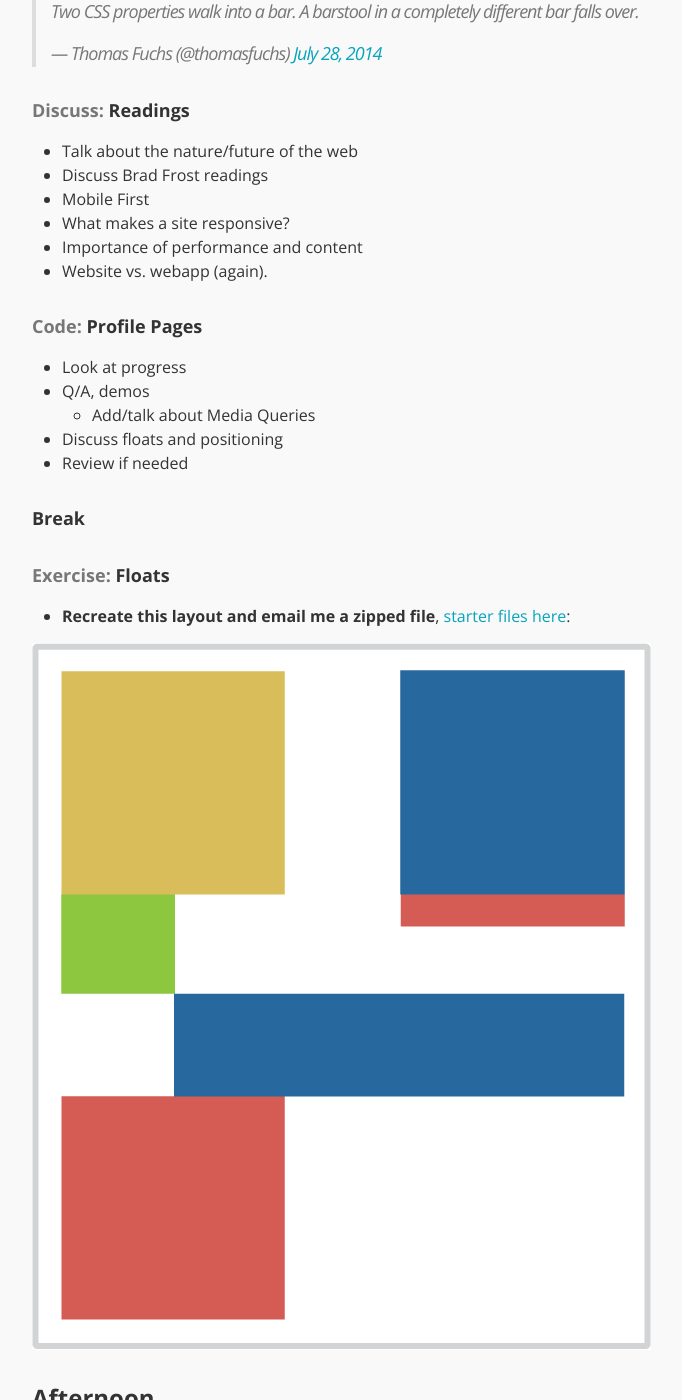
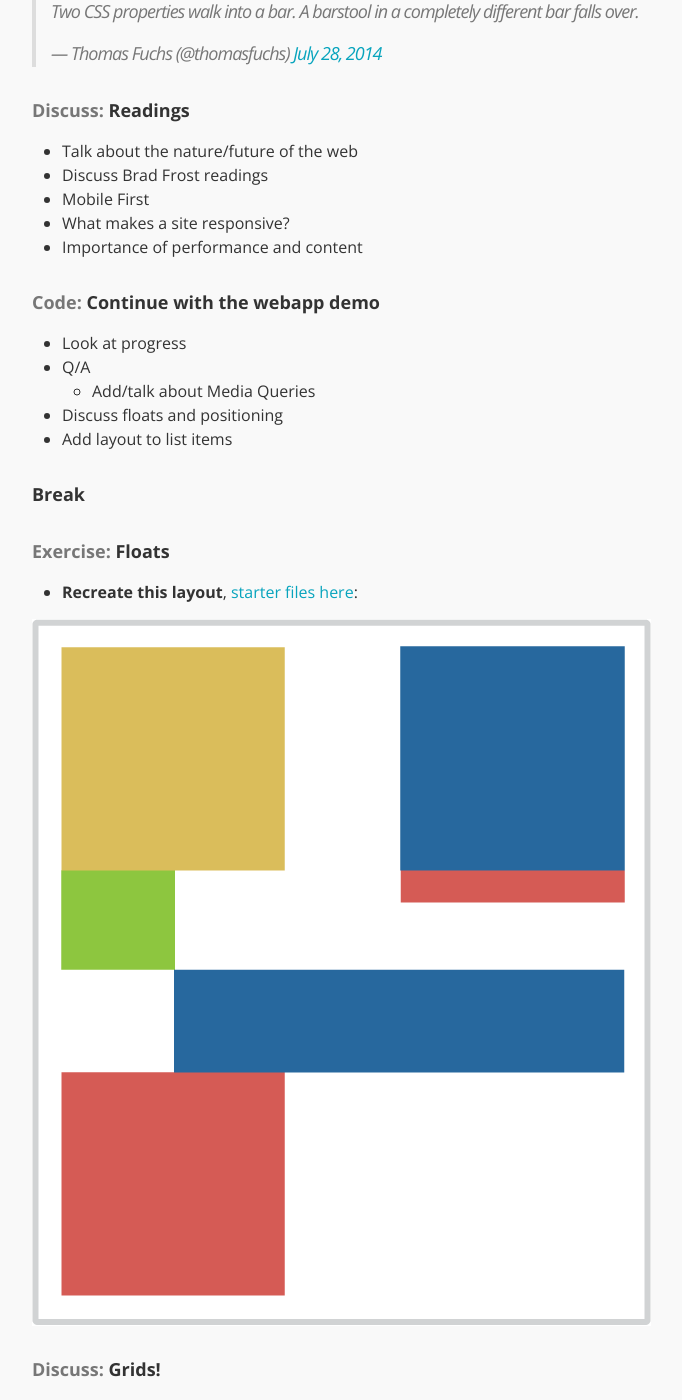
Before and after one commit to laras126/uipic-fall15, a Jekyll site: the page built from _posts/2015-10-21-class-3.markdown, in a window 1280 px wide and 1400 px high, scrolled down 455 px. Shown: the whole window, without its empty margins (268-950 px from the left). Built offline with Jekyll 4.4.1, drawn with Linux system fonts in a browser that asks for light colours; nearby versions of some CDN libraries; comment, search, counter and statistics services are not loaded.

Commit message:
depugging some ruby crap

```diff
--- a/_posts/2015-10-21-class-3.markdown
+++ b/_posts/2015-10-21-class-3.markdown
@@ -22,29 +22,24 @@ categories: class
 * Mobile First
 * What makes a site responsive?
 * Importance of performance and content
-* Website vs. webapp (again).
 
-#### <span class="post-title-pre">Code:</span> Profile Pages
+#### <span class="post-title-pre">Code:</span> Continue with the webapp demo
 
 * Look at progress
-* Q/A, demos
+* Q/A
 	* Add/talk about Media Queries
 * Discuss floats and positioning
-* Review if needed
+* Add layout to list items
 
 ####  Break
 
 #### <span class="post-title-pre">Exercise:</span> Floats
 
-* **Recreate this layout and email me a zipped file**, [starter files here](http://stuff.notlaura.com/downloads/layout-exercise.zip):
+* **Recreate this layout**, [starter files here](http://stuff.notlaura.com/downloads/layout-exercise.zip):
 
 ![layout]({{ "/img/layout-exercise.png" | prepend: site.baseurl }})
 
-
-### Afternoon
-
 #### <span class="post-title-pre">Discuss:</span> Grids!
-
 
 <div class="notice post-todos" markdown="1">
 
```
Also changed, not shown: 14 other files.
